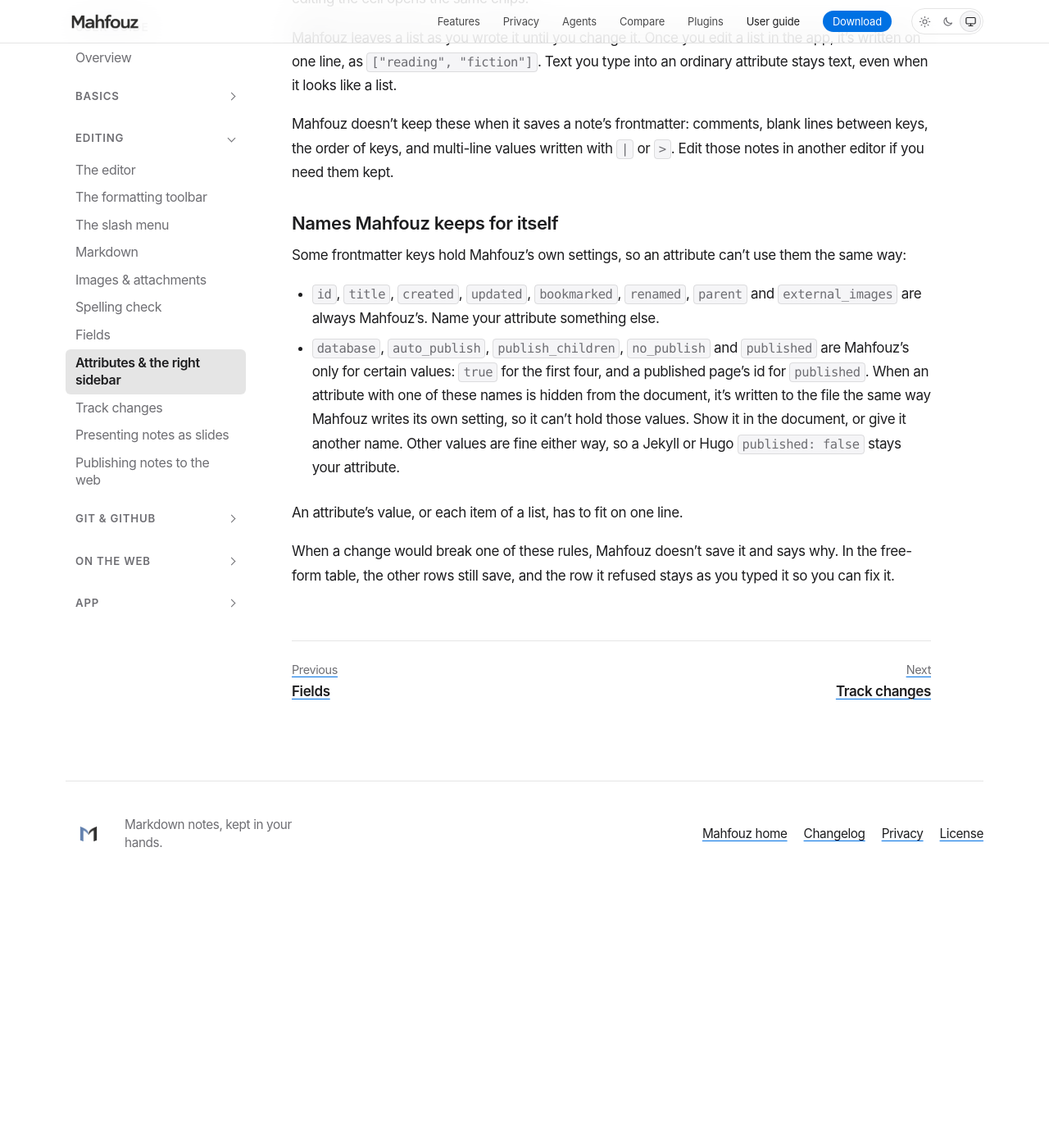
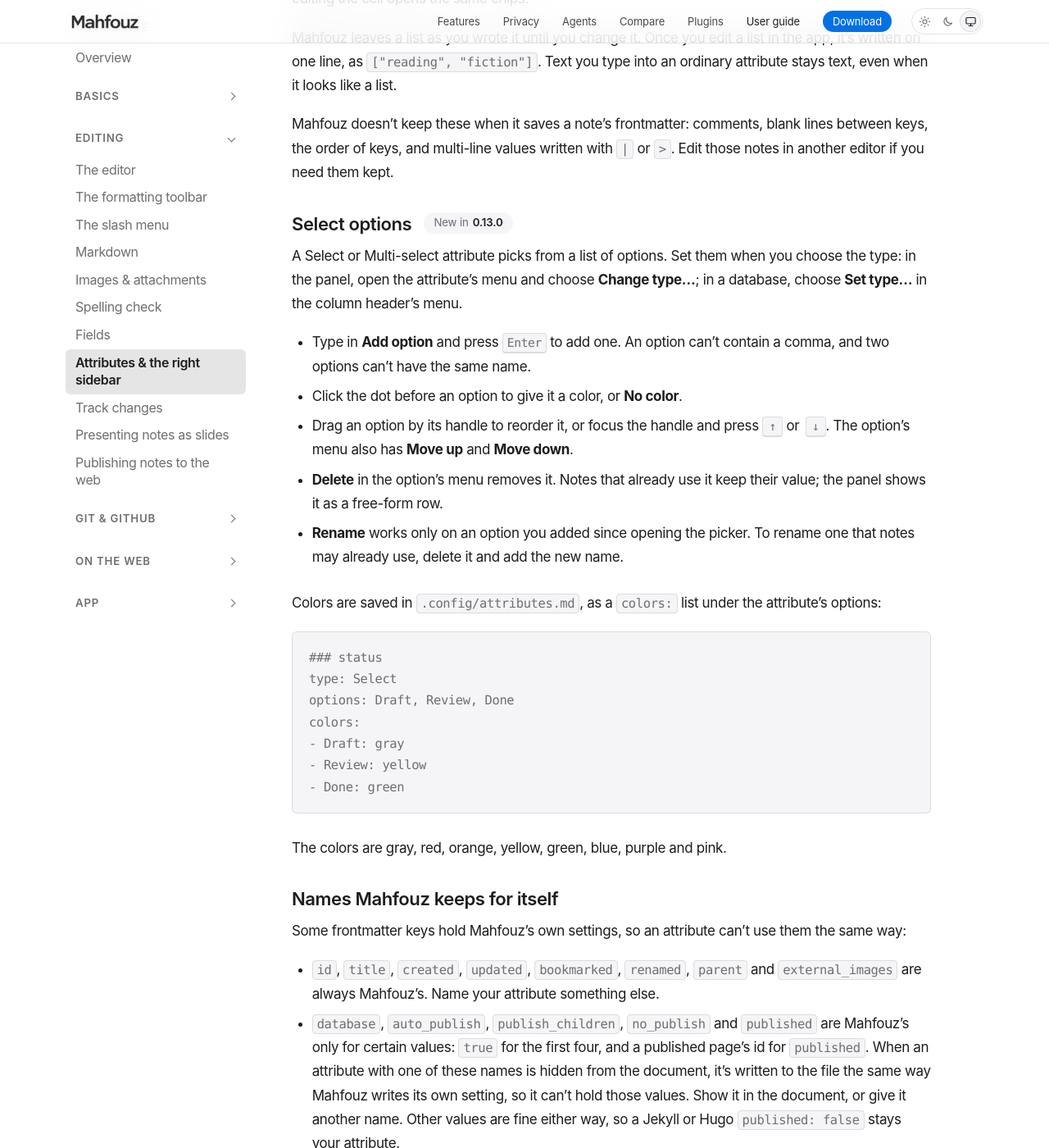
Before and after one commit to mahfouz-app/docs, a Jekyll site: the page built from guide/attributes.md, in a window 1280 px wide and 1400 px high, scrolled down 2192 px. Shown: the whole window at 82% size. Built offline with Jekyll 4.4.1, drawn with Linux system fonts in a browser that asks for light colours; before the commit the page ends 3273 px from its top, so only the background shows below that.

Commit message:
guide: select option colors and the option editor
Co-Authored-By: Claude Opus 5.5 <noreply@anthropic.com>

````diff
--- a/guide/attributes.md
+++ b/guide/attributes.md
@@ -94,6 +94,40 @@ blank lines between keys, the order of keys, and multi-line values
 written with `|` or `>`. Edit those notes in another editor if you need
 them kept.
 
+### Select options {% include since.html v="0.13.0" %} {#options}
+
+A Select or Multi-select attribute picks from a list of options. Set
+them when you choose the type: in the panel, open the attribute's menu
+and choose **Change type…**; in a database, choose **Set type…** in the
+column header's menu.
+
+- Type in **Add option** and press <kbd>Enter</kbd> to add one. An option
+  can't contain a comma, and two options can't have the same name.
+- Click the dot before an option to give it a color, or **No color**.
+- Drag an option by its handle to reorder it, or focus the handle and
+  press <kbd>↑</kbd> or <kbd>↓</kbd>. The option's menu also has **Move
+  up** and **Move down**.
+- **Delete** in the option's menu removes it. Notes that already use it
+  keep their value; the panel shows it as a free-form row.
+- **Rename** works only on an option you added since opening the picker.
+  To rename one that notes may already use, delete it and add the new
+  name.
+
+Colors are saved in `.config/attributes.md`, as a `colors:` list under the
+attribute's options:
+
+```markdown
+### status
+type: Select
+options: Draft, Review, Done
+colors:
+- Draft: gray
+- Review: yellow
+- Done: green
+```
+
+The colors are gray, red, orange, yellow, green, blue, purple and pink.
+
 ### Names Mahfouz keeps for itself
 
 Some frontmatter keys hold Mahfouz's own settings, so an attribute can't
````
